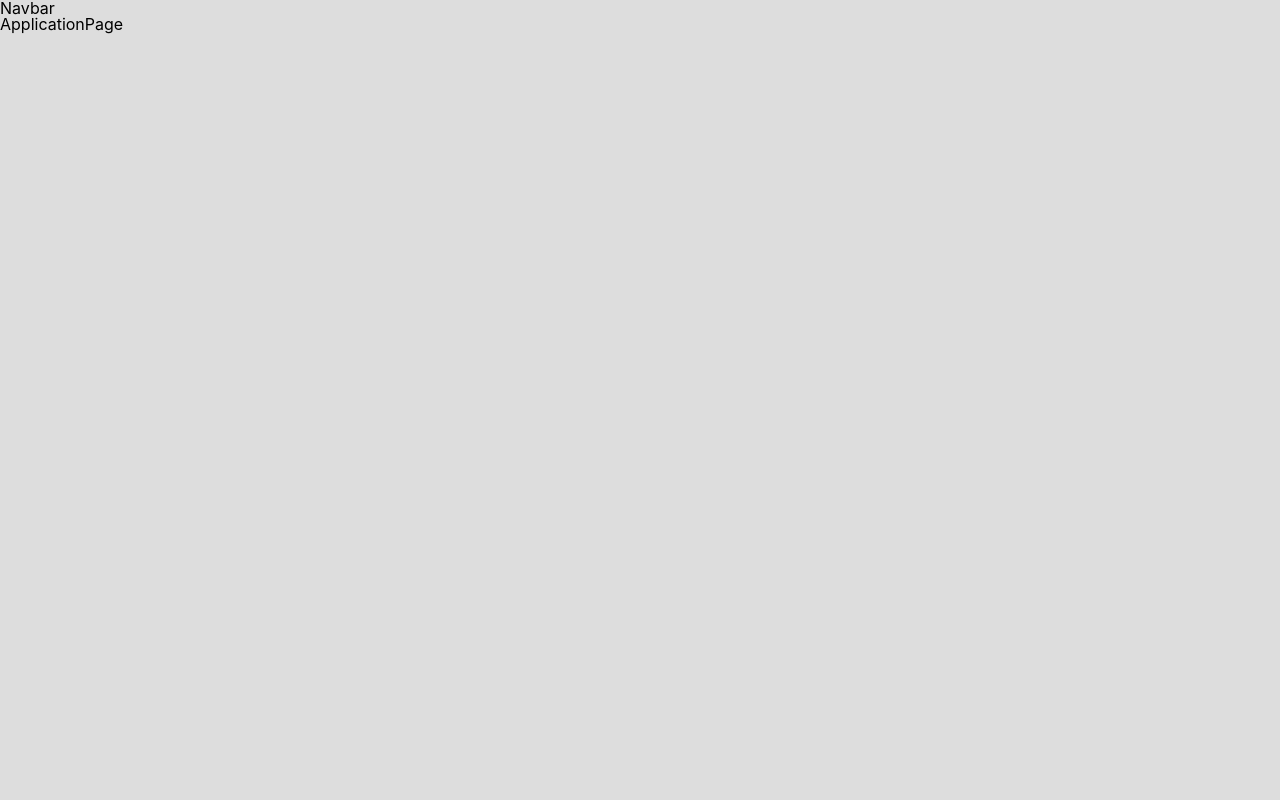
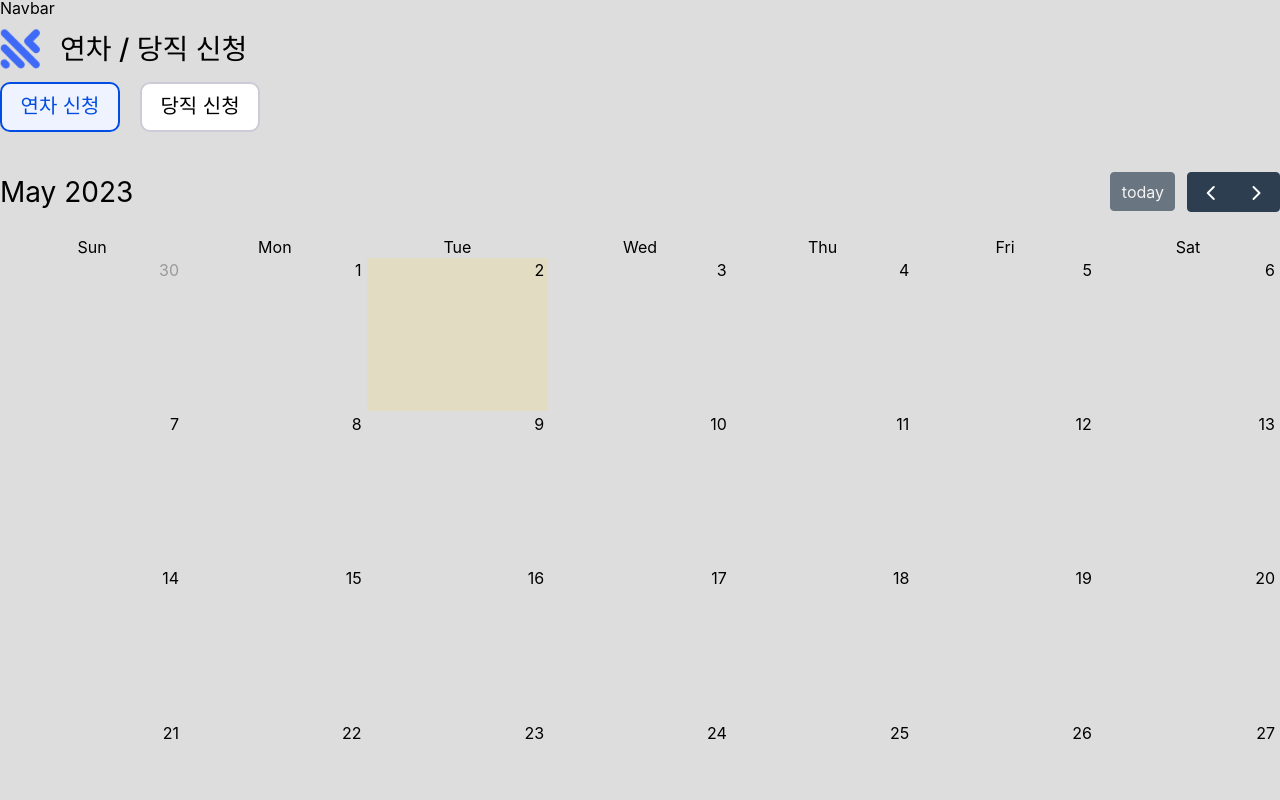
Before and after one commit to MiniTeam-5/MiniProject-FE, a React (Vite) app: page /application in a window 1280 px wide. Shown: the top 800 px of the page. Built offline with nearby package versions, Linux system fonts and the light colour scheme; a web font is replaced by a local one.

Commit message:
:sparkles: 버튼 토글 기능 활성화

```diff
--- a/package.json
+++ b/package.json
@@ -14,6 +14,7 @@
   "dependencies": {
     "@fullcalendar/core": "^6.1.6",
     "@fullcalendar/daygrid": "^6.1.6",
+    "@fullcalendar/interaction": "^6.1.6",
     "@fullcalendar/react": "^6.1.6",
     "@reduxjs/toolkit": "^1.9.5",
     "axios": "^1.4.0",
--- /dev/null
+++ b/src/components/ApplicationPage/Application/index.tsx
@@ -0,0 +1,30 @@
+import { MouseEvent, useState } from 'react';
+import ApplyCalendar from '../ApplyCalendar';
+import * as S from './styles';
+
+function Application() {
+  const [select, setSelect] = useState('annual');
+
+  const handleClick = (e: MouseEvent<HTMLDivElement>) => {
+    const target = e.target as HTMLButtonElement;
+    const select = target.dataset.select;
+    if (select) {
+      setSelect(select);
+    }
+  };
+  return (
+    <S.Wrapper>
+      <S.SelectBtns onClick={handleClick}>
+        <S.SelectBtn data-select='annual' className={select === 'annual' ? 'active' : ''}>
+          연차 신청
+        </S.SelectBtn>
+        <S.SelectBtn data-select='duty' className={select === 'duty' ? 'active' : ''}>
+          당직 신청
+        </S.SelectBtn>
+      </S.SelectBtns>
+      <ApplyCalendar />
+    </S.Wrapper>
+  );
+}
+
+export default Application;
--- /dev/null
+++ b/src/components/ApplicationPage/Application/styles.ts
@@ -0,0 +1,23 @@
+import styled from 'styled-components';
+
+export const Wrapper = styled.div``;
+export const SelectBtns = styled.div`
+  display: flex;
+  gap: 0 20px;
+  margin-bottom: 40px;
+`;
+
+export const SelectBtn = styled.button`
+  width: 120px;
+  height: 50px;
+  border-radius: 10px;
+  border: 2px solid ${({ theme }) => theme.color.btnInactive};
+  background-color: ${({ theme }) => theme.color.btnInactiveBackground};
+  font-size: 20px;
+  &.active {
+    border: 2px solid ${({ theme }) => theme.color.buttonActive};
+    background-color: ${({ theme }) => theme.color.btnActiveBackground};
+    color: ${({ theme }) => theme.color.buttonActive};
+    font-weight: 500;
+  }
+`;
--- /dev/null
+++ b/src/components/ApplicationPage/ApplyCalendar/index.tsx
@@ -0,0 +1,38 @@
+import FullCalendar from '@fullcalendar/react';
+import dayGridPlugin from '@fullcalendar/daygrid';
+import interactionPlugin from '@fullcalendar/interaction';
+import schedule from '../../../mockup/schedule_all.json';
+
+function ApplyCalendar({ handleDateClick }) {
+  const duties = schedule.data.filter((item) => {
+    if (item.type === 'duty') {
+      return {
+        title: item.username,
+        start: item.start_date,
+        end: item.end_date
+      };
+    }
+  });
+  const annuals = schedule.data.filter((item) => {
+    if (item.type === 'annual') {
+      return {
+        title: item.username,
+        start: item.start_date,
+        end: item.end_date
+      };
+    }
+    return;
+  });
+
+  if (!schedule.data) return <>loading...</>;
+  return (
+    <FullCalendar
+      plugins={[dayGridPlugin, interactionPlugin]}
+      initialView='dayGridMonth'
+      selectable={true}
+      select={console.log}
+    />
+  );
+}
+
+export default ApplyCalendar;
--- a/src/mockup/schedule_all.json
+++ b/src/mockup/schedule_all.json
@@ -9,8 +9,8 @@
     },
     {
       "username": "김사원",
-        "type": "wait",
-        "status": "USER",
+      "type": "annual",
+      "status": "wait",
       "start_date": "2023-05-27",
       "end_date": "2023-05-28"
     },
@@ -18,25 +18,29 @@
       "username": "김사원",
       "type": "duty",
       "status": "approve",
-        "date": "2023-05-09"
+      "start_date": "2023-05-27",
+      "end_date": "2023-05-27"
     },
     {
       "username": "김사원",
       "type": "duty",
       "status": "wait",
-        "date": "2023-05-13"
+      "start_date": "2023-05-10",
+      "end_date": "2023-05-10"
     },
     {
       "username": "박사원",
       "type": "duty",
       "status": "approve",
-        "date": "2023-05-17"
+      "start_date": "2023-05-21",
+      "end_date": "2023-05-21"
     },
     {
       "username": "나사원",
       "type": "duty",
       "status": "wait",
-        "date": "2023-05-14"
+      "start_date": "2023-05-10",
+      "end_date": "2023-05-10"
     },
     {
       "username": "이사원",
@@ -68,7 +72,7 @@
     },
     {
       "username": "신사원",
-        "type": "annaul",
+      "type": "annual",
       "status": "approve",
       "start_date": "2023-05-10",
       "end_date": "2023-05-11"
--- a/src/pages/ApplicationPage/index.tsx
+++ b/src/pages/ApplicationPage/index.tsx
@@ -1,7 +1,13 @@
-import React from 'react';
+import Application from '../../components/ApplicationPage/Application';
+import PageTitle from '../../components/common/PageTitle';
 
 function ApplicationPage() {
-  return <div>ApplicationPage</div>;
+  return (
+    <div>
+      <PageTitle title='연차 / 당직 신청' />
+      <Application />
+    </div>
+  );
 }
 
 export default ApplicationPage;
--- a/src/styles/theme.ts
+++ b/src/styles/theme.ts
@@ -16,10 +16,10 @@ const color = {
   background: '#ffffff',
   inputBorder: '#e4e3e8',
   placeholder: '#8a8a8a',
-  btnInActive: '#cbccd7',
+  btnInactive: '#cbccd7',
   btnActiveBackground: '#eff3ff',
   buttonActive: '#014de3',
-  btnInActiveBackground: '#ffffff',
+  btnInactiveBackground: '#ffffff',
   adminTag: '#7939cc',
   masterTag: '#ff5252'
 };
```
Also changed, not shown: 1 other file (tests, documents, lock files or other folders). Lines whose indentation alone changed are shown as unchanged.
